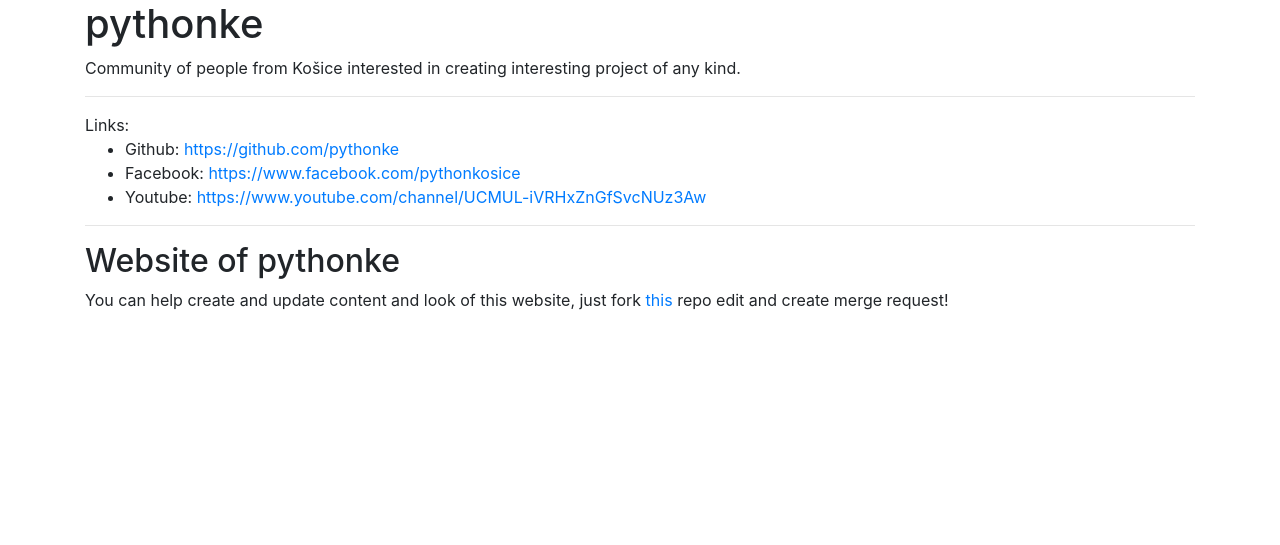
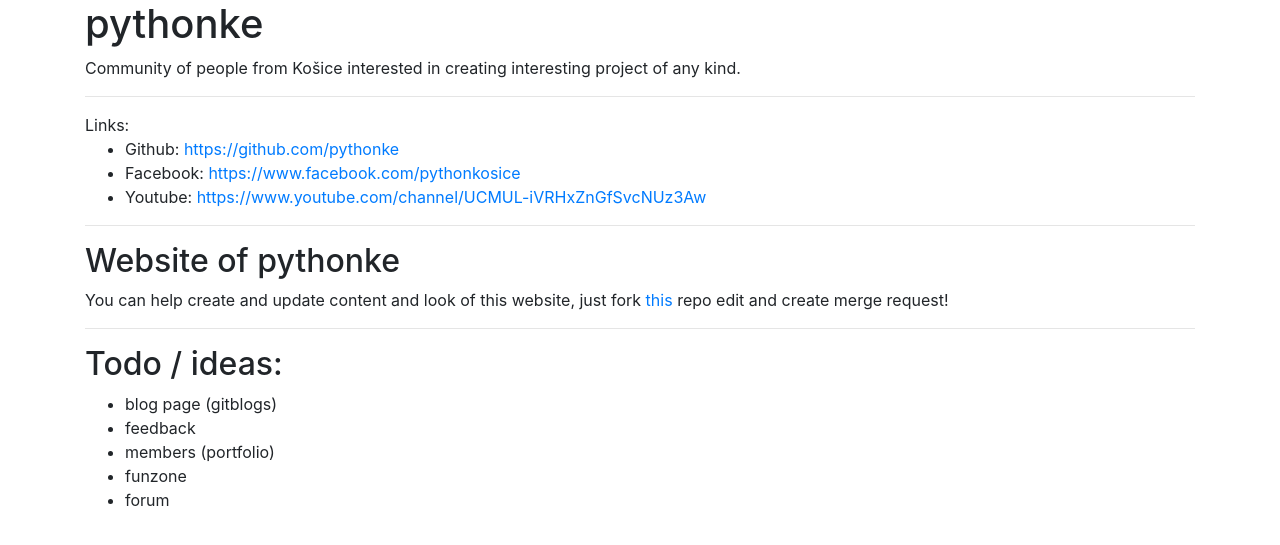
Before and after one commit to pythonke/pythonke, a Django app: page / in a window 1280 px wide. Shown: the top 545 px of the page. Run offline with Django 3.2, Linux system fonts and the light colour scheme; some libraries are stand-ins or nearby versions.

Commit message:
change tree structure add ideas

```diff
--- a/pythonke/web/templates/web/main.html
+++ b/web/web/templates/web/main.html
@@ -17,6 +17,16 @@
       <h2>Website of pythonke</h2>
       <p>You can help create and update content and look of this website,
       just fork <a href="{{ project_url }}">this</a> repo edit and create merge request!</p>
+
+      <hr>
+      <h2>Todo / ideas:</h2>
+      <ul>
+        <li>blog page (gitblogs)</li>
+        <li>feedback</li>
+        <li>members (portfolio)</li>
+        <li>funzone</li>
+        <li>forum</li>
+      </ul>
   </div>
 
 {% endblock %}
```
Also changed, not shown: web/manage.py (renamed from pythonke/manage.py), web/pythonke/__init__.py (added), web/pythonke/settings.py (renamed from pythonke/pythonke/settings.py), web/pythonke/urls.py (renamed from pythonke/pythonke/urls.py), web/pythonke/wsgi.py (renamed from pythonke/pythonke/wsgi.py), web/web/__init__.py (added), web/web/apps.py (renamed from pythonke/web/apps.py), web/web/migrations/__init__.py (added), web/web/static/css/bootstrap.min.css (renamed from pythonke/web/static/css/bootstrap.min.css), web/web/static/js/bootstrap.min.js (renamed from pythonke/web/static/js/bootstrap.min.js), web/web/static/js/jquery-3.4.1.min.js (renamed from pythonke/web/static/js/jquery-3.4.1.min.js), web/web/templates/web/base.html (renamed from pythonke/web/templates/web/base.html), web/web/urls.py (renamed from pythonke/web/urls.py), web/web/views.py (renamed from pythonke/web/views.py), 6 other files.
